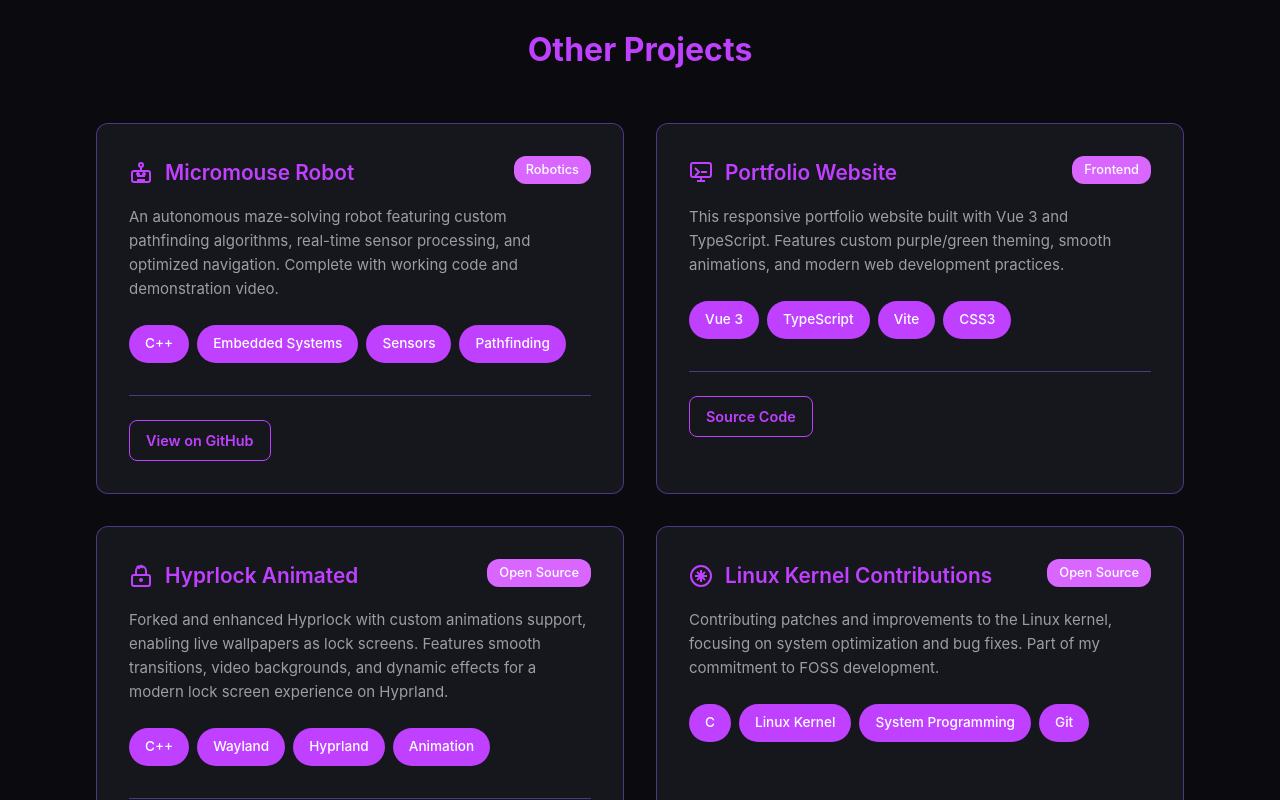
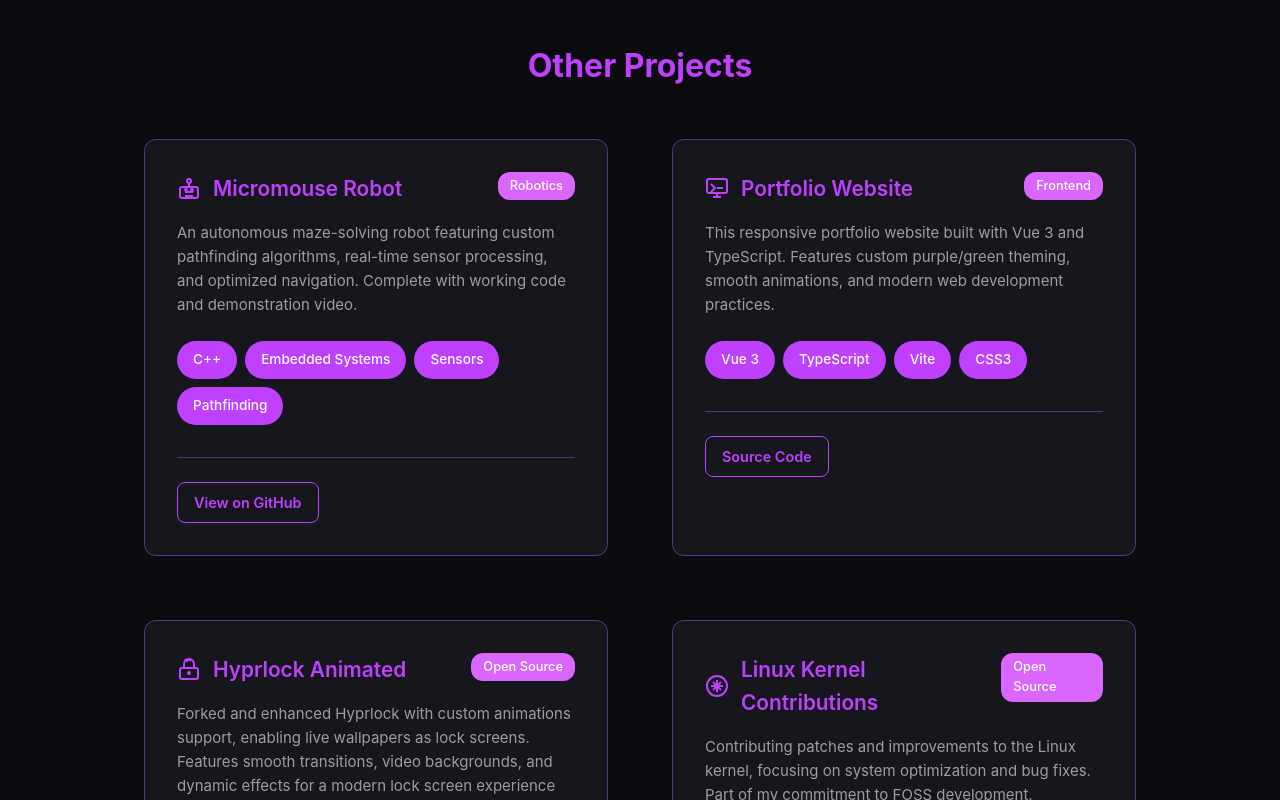
Before and after one commit to ShadowBahamut/Anson-Vattakunnel, a Vue app: page /projects in a window 1280 px wide. Shown: the part 1060-1860 px from the top of the page. Built offline with nearby package versions, Linux system fonts and the light colour scheme.

Commit message:
Fixed glow effect on Projects page by increasing spacing to prevent glow from being cutoff

```diff
--- a/src/views/ProjectsView.vue
+++ b/src/views/ProjectsView.vue
@@ -216,10 +216,9 @@
 
 <style scoped>
 .projects {
-  padding: 2rem 0;
+  padding: 3rem 0;
   min-height: 100vh;
   width: 100%;
-  overflow-x: hidden;
   word-wrap: break-word;
   overflow-wrap: break-word;
 }
@@ -228,7 +227,7 @@
   width: 100%;
   max-width: 1200px;
   margin: 0 auto;
-  padding: 0 2rem;
+  padding: 0 5rem;
   box-sizing: border-box;
 }
 
@@ -398,7 +397,7 @@
 .grid {
   display: grid;
   grid-template-columns: repeat(auto-fit, minmax(350px, 1fr));
-  gap: 2rem;
+  gap: 4rem;
   margin-bottom: 4rem;
 }
 
@@ -547,7 +546,7 @@
 
 @media (max-width: 768px) {
   .container {
-    padding: 0 1rem;
+    padding: 0 3rem;
   }
 
   .projects-header h1 {
@@ -686,4 +685,14 @@
   box-shadow: 0 0 50px rgba(191, 64, 255, 0.6), 0 20px 50px rgba(191, 64, 255, 0.3);
   transition: all 0.4s cubic-bezier(0.175, 0.885, 0.32, 1.275);
 }
+
+@media (max-width: 480px) {
+  .container {
+    padding: 0 2rem;
+  }
+
+  .grid {
+    gap: 2.5rem;
+  }
+}
 </style>
```
